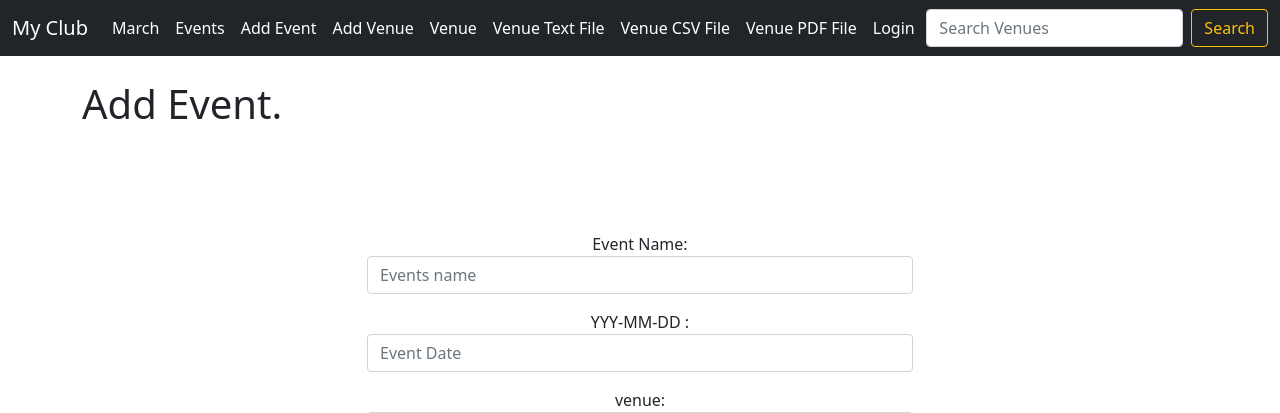
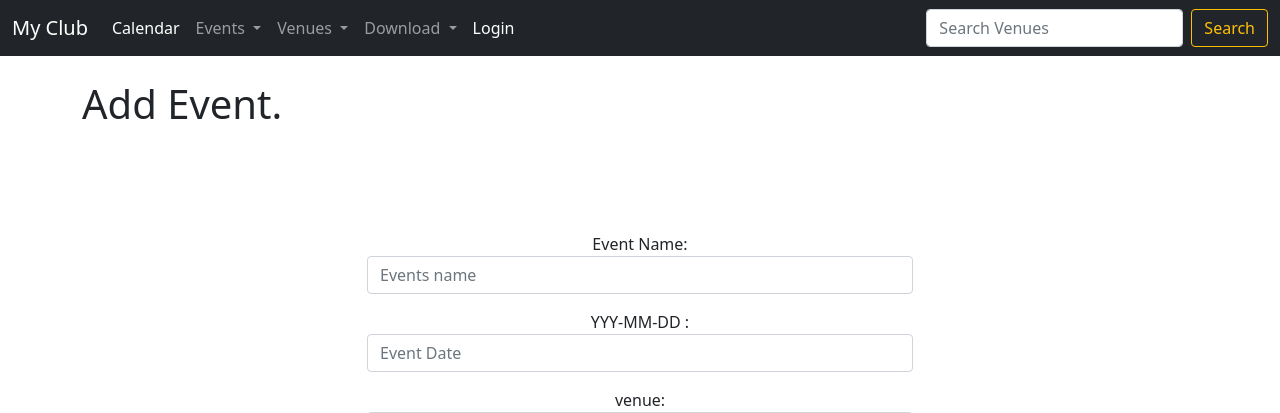
Before and after one commit to Kiniboua/formation-django, a Django app: page /add_event in a window 1280 px wide. Shown: the top 413 px of the page. Run offline with Django 5.2, Linux system fonts and the light colour scheme; data comes from the database, SQL or seed files in the repository; both versions use the stored data as it was after the commit.

Commit message:
Dropdown Menus Items

```diff
--- a/events/templates/events/navbar.html
+++ b/events/templates/events/navbar.html
@@ -7,40 +7,52 @@
       <div class="collapse navbar-collapse" id="navbarSupportedContent">
         <ul class="navbar-nav me-auto mb-2 mb-lg-0">
           <li class="nav-item">
-            <a class="nav-link active" aria-current="page" href= {% url "home" "2024" "March"%} >March</a>
+            <a class="nav-link active" aria-current="page" href= {% url "home" "2024" "March"%} >Calendar</a>
+          </li>
+          <!-- dropdown Of Events Add  Event section  -->
+          <li class="nav-item dropdown">
+            <a class="nav-link dropdown-toggle" href="#" id="navbarDropdown" role="button" data-bs-toggle="dropdown" aria-expanded="false">
+             Events
+            </a>
+            <ul class="dropdown-menu" aria-labelledby="navbarDropdown">
+              <li><a class="dropdown-item" aria-current="page" href= {% url "list-events"%} > All Events</a></li>
+              <li><a class="dropdown-item" aria-current="page" href= {% url "add_event"%} >Add Event</a></li>
+            </ul>
           </li>
 
-          <li class="nav-item">
-            <a class="nav-link active" aria-current="page" href= {% url "list-events"%} >Events</a>
-          </li>
-          <li class="nav-item">
-            <a class="nav-link active" aria-current="page" href= {% url "add_event"%} >Add Event</a>
+          <!-- dropdown Of Venue Add  Venue section  -->
+          <li class="nav-item dropdown">
+            <a class="nav-link dropdown-toggle" href="#" id="navbarDropdown" role="button" data-bs-toggle="dropdown" aria-expanded="false">
+              Venues
+            </a>
+            <ul class="dropdown-menu" aria-labelledby="navbarDropdown">
+              <li><a class="dropdown-item" aria-current="page" href= {% url "list_venues"%} > All Venues</a></li>
+              <li><a class="dropdown-item" aria-current="page" href= {% url "add_venue"%} >Add Venue</a></li>
+
+            </ul>
           </li>
 
-          <li class="nav-item">
-            <a class="nav-link active" aria-current="page" href= {% url "add_venue"%} >Add Venue </a>
+
+
+      <!-- dropdown section  -->
+
+          <li class="nav-item dropdown">
+            <a class="nav-link dropdown-toggle" href="#" id="navbarDropdown" role="button" data-bs-toggle="dropdown" aria-expanded="false">
+              Download
+            </a>
+            <ul class="dropdown-menu" aria-labelledby="navbarDropdown">
+              <li><a class="dropdown-item" aria-current="page" href={% url "venue_text"%}  >Venue Text File</a></li>
+              <li><a class="dropdown-item" aria-current="page" href={% url "venue_csv"%}  >Venue CSV File </a></li>
+              <li> <a class="dropdown-item" aria-current="page" href={% url "venue_pdf"%}  >Venue PDF File  </a></li>
+            </ul>
           </li>
 
-          <li class="nav-item">
-            <a class="nav-link active" aria-current="page" href= {% url "list_venues"%} >Venue </a>
-          </li>
 
-          <li class="nav-item">
-            <a class="nav-link active" aria-current="page" href={% url "venue_text"%}  >Venue Text File  </a>
-          </li>
-
-          <li class="nav-item">
-            <a class="nav-link active" aria-current="page" href={% url "venue_csv"%}  >Venue CSV File  </a>
-          </li>
-
-          <li class="nav-item">
-            <a class="nav-link active" aria-current="page" href={% url "venue_pdf"%}  >Venue PDF File  </a>
-          </li>
 
           <!--check if user is logged in -->
           {% if user.is_authenticated %}
             <li class="nav-item">
-              <a class="nav-link active" aria-current="page" href={% url "logout"%}  >Logout </a>
+              <a class="nav-link active" aria-current="page" href={% url "logout"%}  >logout </a>
             </li>
           {% else %}
             <li class="nav-item">
```
Also changed, not shown: db.sqlite3.
